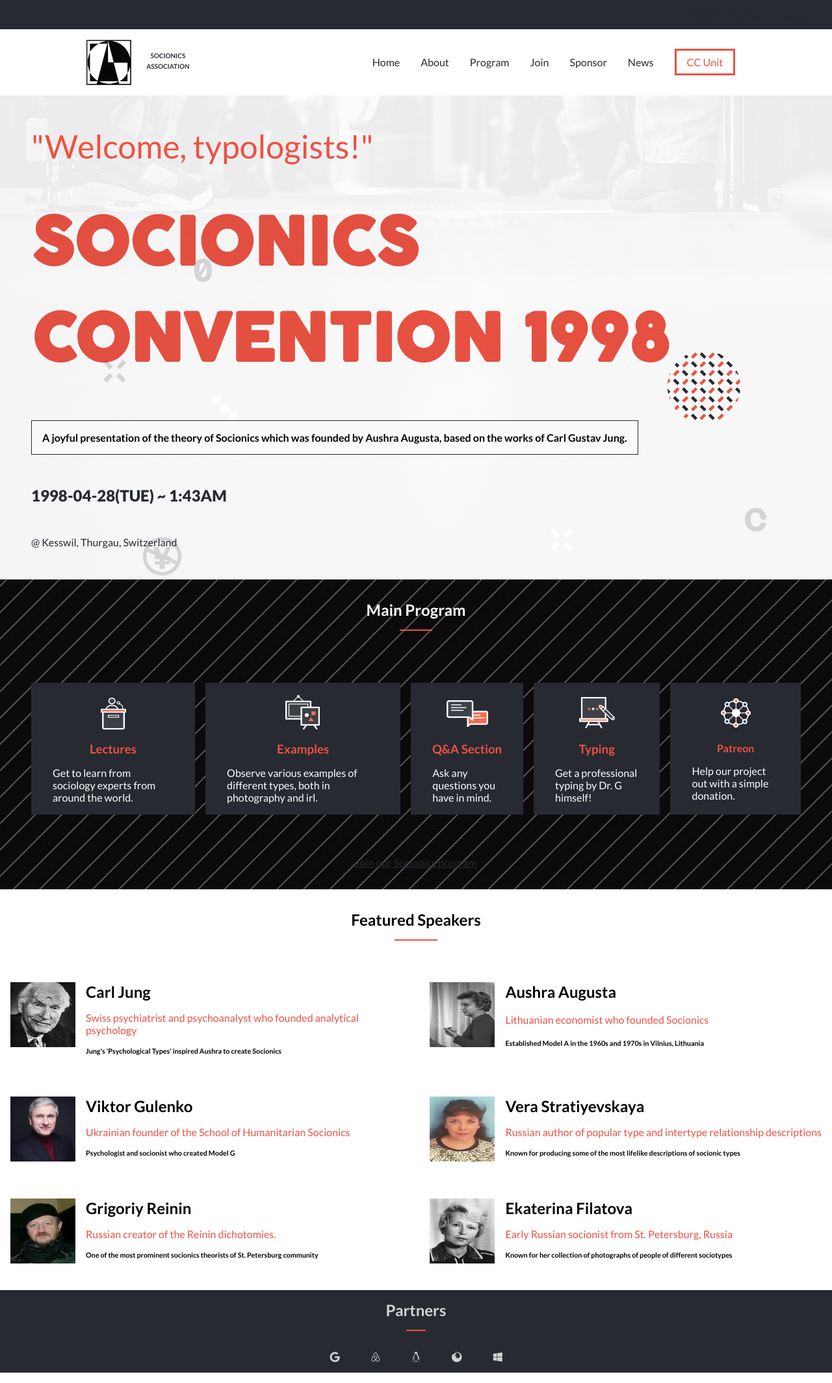
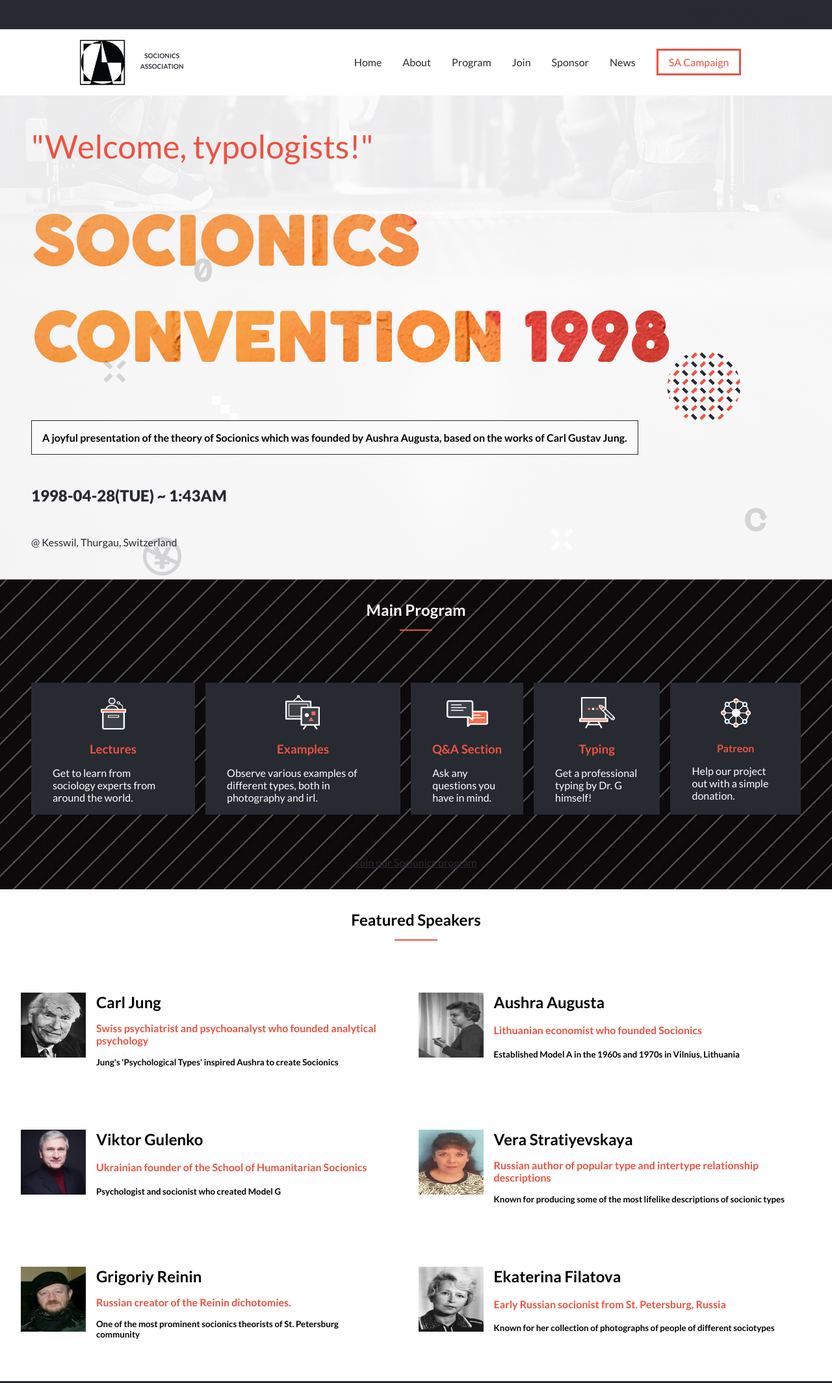
Before and after one commit to Daf98/Capstone1, a website: page index.html in a window 1280 px wide. Shown: the top 2129 px of the page at 65% size. Drawn offline with Linux system fonts and the light colour scheme.

Commit message:
Fix grid

```diff
--- a/css/styles.css
+++ b/css/styles.css
@@ -103,6 +103,9 @@
 }
 
 .first-heading {
+  background: url('./Font/h1-background.jpg');
+-webkit-background-clip: text;
+-webkit-text-fill-color: transparent;
   font-family: 'Cocogoose';
   font-weight: 900;
   font-size: 50px;
@@ -308,8 +311,8 @@
   display: grid;
   grid-template-columns: auto auto;
   grid-template-rows: auto auto auto;
-  justify-content: center;
-  padding: 1rem;
+  justify-content: start;
+  padding: 2rem;
   gap: 1rem;
 }
 
@@ -325,12 +328,13 @@
 }
 
 .speaker-desc {
+  font-weight: 700;
   grid-column: 2 / span 1;
   grid-row: 2 / 3;
 }
 
 .speaker-detail {
-  grid-column: 1 / span 2;
+  grid-column: 2 / span 2;
   grid-row: 4/ span 2;
 }
 
--- a/index.html
+++ b/index.html
@@ -34,7 +34,7 @@
                 <li><a class="desk-hover" href="#join">Join</a></li>
                 <li><a class="desk-hover" href="#sponsor">Sponsor</a></li>
                 <li><a class="desk-hover" href="#news">News</a></li>
-                <li><a class="desk-hover cc-unit" href="#cc-unit">CC Unit</a></li>
+                <li><a class="desk-hover cc-unit" href="#cc-unit">SA Campaign</a></li>
             </ul>
         </div>
         <ul class="opened-menu to-the-right black">
@@ -45,7 +45,7 @@
             <li class="item-border"><a href="#join" class="menu-item">Join</a></li>
             <li class="item-border"><a href="#sponsor" class="menu-item">Sponsor</a></li>
             <li class="item-border"><a href="#news" class="menu-item">News</a></li>
-            <li class="item-border"><a href="#cc-unit" class="menu-item">CC Unit</a></li>
+            <li class="item-border"><a href="#cc-unit" class="menu-item">SA Campaign</a></li>
         </ul>
 
     </nav>
--- a/index.js
+++ b/index.js
@@ -104,6 +104,6 @@
   <img class="speaker-img" src="${speakers[i].image}" alt="Viktor Gulenko">
   <h2 class="speaker-name">${speakers[i].name}</h2>
   <p class="speaker-desc red">${speakers[i].description}</p>
-  <h6 class="speaker-detail">${speakers[i].detail}</h6>
+  <h5 class="speaker-detail">${speakers[i].detail}</h5>
   `;
 }
```
Also changed, not shown: about.html (+3 -3 lines), about.js (added, +33 -0 lines), README.md.
